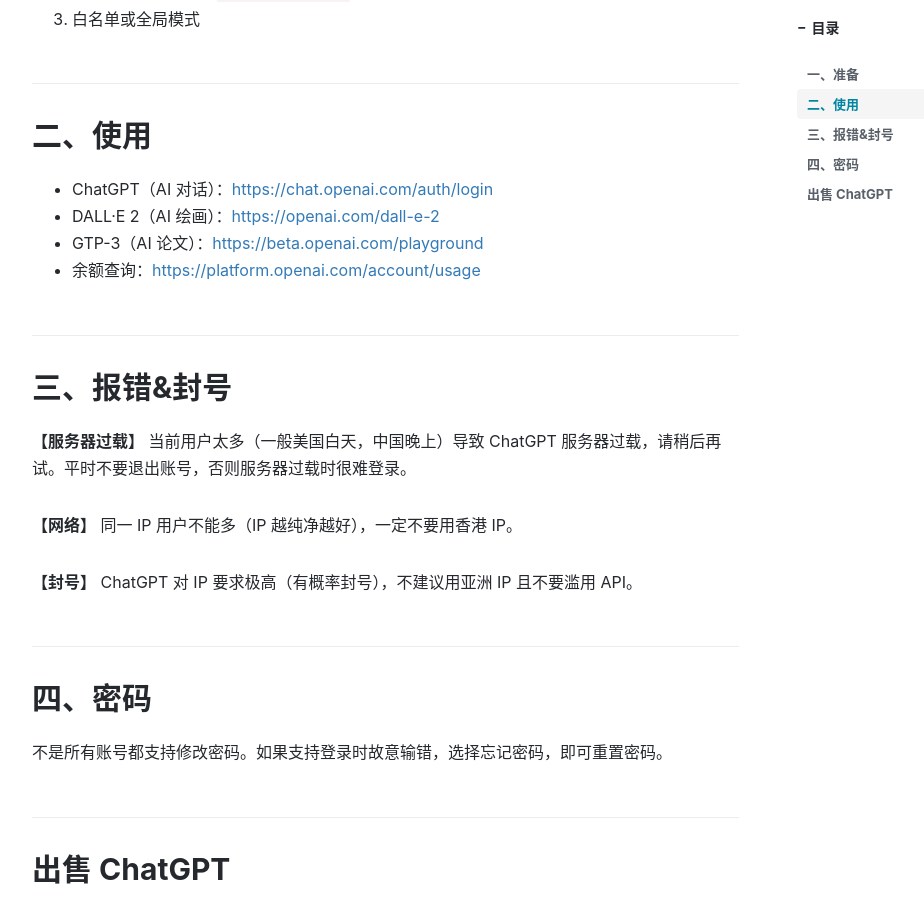
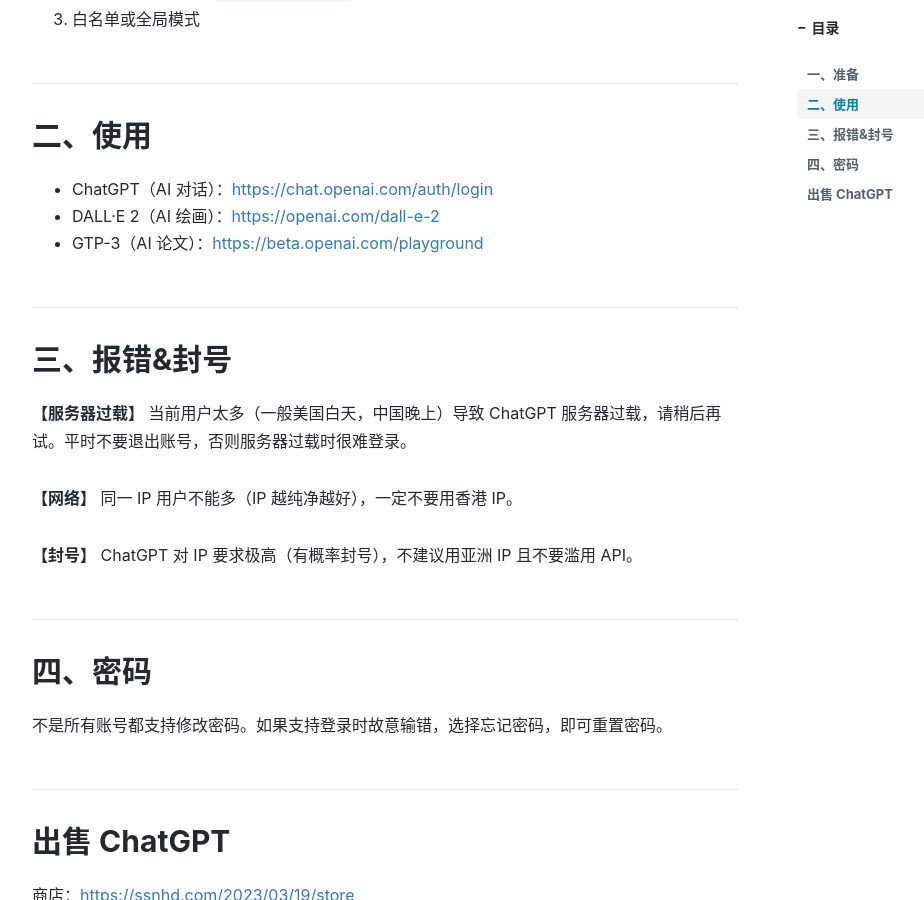
Before and after one commit to ssnhd/ssnhd.github.io, a Jekyll site: the page built from _posts/2023-2-17-ChatGPT.md, in a window 1280 px wide and 900 px high, scrolled down 644 px. Shown: the whole window, without its empty margins (233-1157 px from the left). Built offline with Jekyll 4.4.1, drawn with Linux system fonts in a browser that asks for light colours; nearby versions of some CDN libraries; comment, search, counter and statistics services are not loaded.

Commit message:
Update 2023-2-17-ChatGPT.md

```diff
--- a/_posts/2023-2-17-ChatGPT.md
+++ b/_posts/2023-2-17-ChatGPT.md
@@ -23,7 +23,6 @@
 - ChatGPT（AI 对话）：<https://chat.openai.com/auth/login>
 - DALL·E 2（AI 绘画）：<https://openai.com/dall-e-2>
 - GTP-3（AI 论文）：<https://beta.openai.com/playground>
-- 余额查询：<https://platform.openai.com/account/usage>
 
 ## 三、报错&封号
 
```
